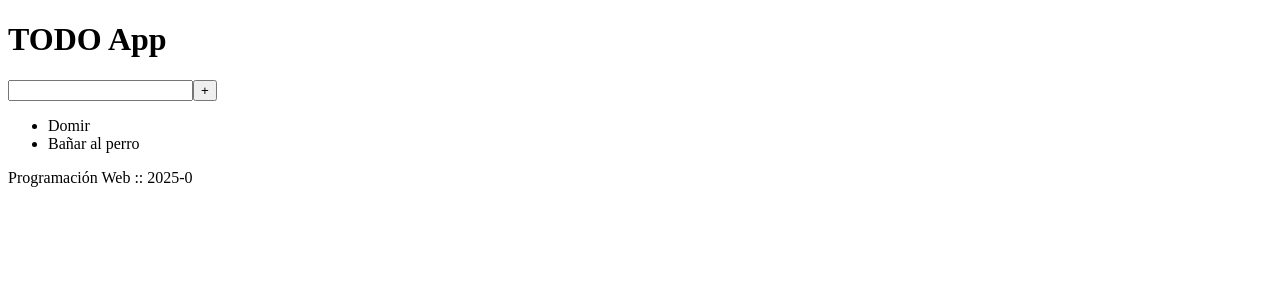
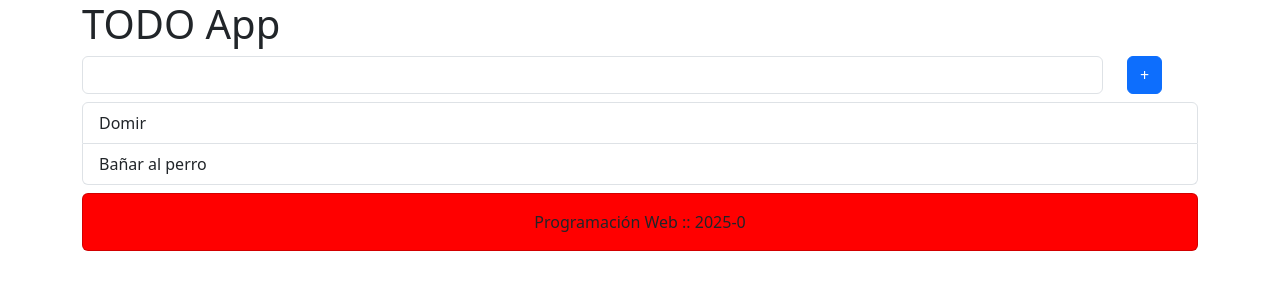
Before and after one commit to ulima-pw/2025_0-3.ListaTODOs-React, a React (Vite) app: page / in a window 1280 px wide. Shown: the top 300 px of the page. Built offline with nearby package versions, Linux system fonts and the light colour scheme.

Commit message:
Agregando estilos graficos

```diff
--- a/package.json
+++ b/package.json
@@ -10,6 +10,7 @@
     "preview": "vite preview"
   },
   "dependencies": {
+    "bootstrap": "^5.3.3",
     "react": "^18.3.1",
     "react-dom": "^18.3.1"
   },
--- /dev/null
+++ b/src/Footer.css
@@ -0,0 +1,7 @@
+.texto-centrado {
+    text-align: center;
+}
+
+.texto-blanco {
+    color: white;
+}
--- a/src/Footer.tsx
+++ b/src/Footer.tsx
@@ -1,5 +1,14 @@
+import "./Footer.css"
+
 const Footer = () => {
-    return <div>Programación Web :: 2025-0</div>
+    const estilo = {
+        backgroundColor : "red"
+    }
+    return <div className="card mt-2" style={ estilo }>
+        <div className="card-body texto-centrado texto-blanco">
+            Programación Web :: 2025-0
+        </div>
+    </div>
 }
 
 export default Footer
--- a/src/FormularioTODO.tsx
+++ b/src/FormularioTODO.tsx
@@ -1,7 +1,11 @@
 const FormularioTODO = () => {
-    return <section>
-        <input id="todo_text" type="text" value=""/>
-        <button id="but_agregar" type="button">+</button>
+    return <section className="row">
+        <div className="col-md-11">
+            <input className="form-control" type="text" value=""/>
+        </div>
+        <div className="col-md-1">
+            <button className="btn btn-primary" type="button">+</button>
+        </div>
     </section>
 }
 
--- a/src/ListaTODOs.tsx
+++ b/src/ListaTODOs.tsx
@@ -5,11 +5,11 @@ interface ListaTODOsProps {
 }
 
 const ListaTODOs = (props : ListaTODOsProps) => {
-    return <section>
-        <ul id="todos">
+    return <section className="mt-2">
+        <ul id="todos" className="list-group">
             {
                 props.lista.map((item : TODO) => {
-                    return <li>{ item.descripcion }</li>
+                    return <li className="list-group-item">{ item.descripcion }</li>
                 })
             }
         </ul>
--- a/src/TodoPage.tsx
+++ b/src/TodoPage.tsx
@@ -20,7 +20,7 @@ const TodoPage = () => {
             fecha : new Date() // fecha actual
         }
     ]
-    return <div>
+    return <div className="container">
         <Encabezado titulo={ nombreAplicacion }/>
         <FormularioTODO />
         <ListaTODOs lista={listadoPorHacer}/>
--- a/src/main.tsx
+++ b/src/main.tsx
@@ -1,6 +1,7 @@
 import { StrictMode } from 'react'
 import { createRoot } from 'react-dom/client'
 import TodoPage from './TodoPage'
+import "../node_modules/bootstrap/dist/css/bootstrap.min.css"
 //import './index.css'
 
 createRoot(document.getElementById('root')!).render(
```
Also changed, not shown: 1 other file (tests, documents, lock files or other folders).
